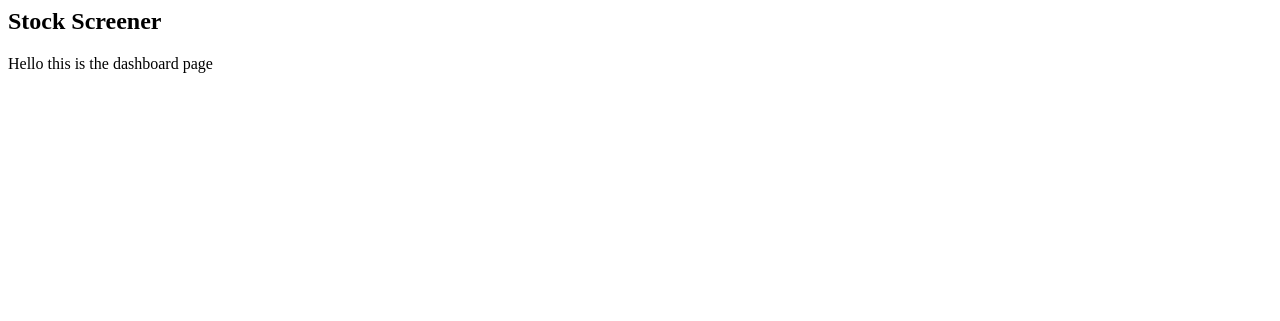
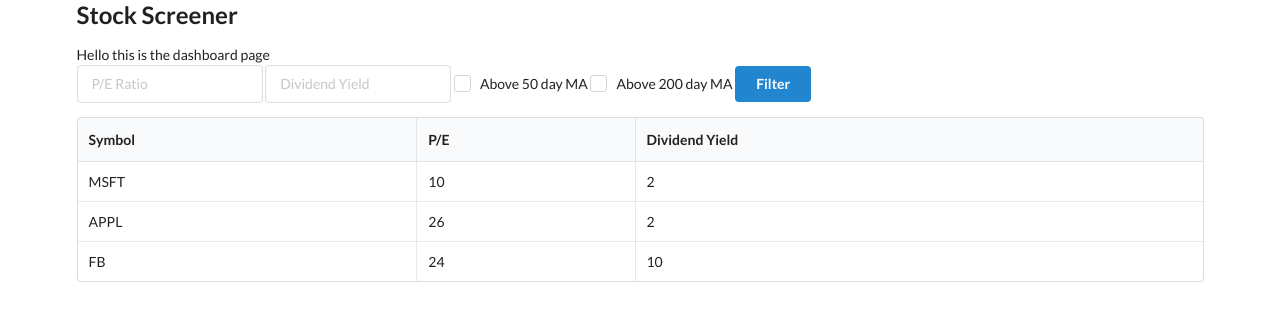
Before and after one commit to themrinalsinha/stock_screener, a FastAPI app: page / in a window 1280 px wide. Shown: the top 321 px of the page. Run offline with FastAPI, Linux system fonts and the light colour scheme; some libraries are stand-ins or nearby versions.

Commit message:
setting up UI

```diff
--- a/templates/home.html
+++ b/templates/home.html
@@ -1,5 +1,52 @@
 {% extends "layout.html" %}
 
 {% block content %}
-Hello this is the dashboard page
+Hello this is the dashboard page <br/>
+
+<div class="ui input">
+    <input type="text" placeholder="P/E Ratio">
+</div>
+
+<div class="ui input">
+    <input type="text" placeholder="Dividend Yield">
+</div>
+
+<div class="ui checkbox">
+    <input type="checkbox" name="example">
+    <label>Above 50 day MA</label>
+</div>
+
+<div class="ui checkbox">
+    <input type="checkbox" name="example ">
+    <label>Above 200 day MA</label>
+</div>
+
+<button class="ui button primary">Filter</button>
+
+<table class="ui celled table">
+    <thead>
+        <tr>
+            <th>Symbol</th>
+            <th>P/E</th>
+            <th>Dividend Yield</th>
+        </tr>
+    </thead>
+    <tbody>
+        <tr>
+            <td data-label="Name">MSFT</td>
+            <td data-label="Age">10</td>
+            <td data-label="Job">2</td>
+        </tr>
+        <tr>
+            <td data-label="Name">APPL</td>
+            <td data-label="Age">26</td>
+            <td data-label="Job">2</td>
+        </tr>
+        <tr>
+            <td data-label="Name">FB</td>
+            <td data-label="Age">24</td>
+            <td data-label="Job">10</td>
+        </tr>
+    </tbody>
+</table>
 {% endblock %}
--- a/templates/layout.html
+++ b/templates/layout.html
@@ -1,11 +1,21 @@
 <html>
     <head>
         <title>Stock Screener</title>
+        <link rel="stylesheet" href="https://cdn.jsdelivr.net/npm/semantic-ui@2.4.2/dist/semantic.min.css">
     </head>
     <body>
-        <h2>Stock Screener</h2>
 
-        {% block content %}
-        {% endblock %}
+        <div class="ui container">
+            <h2>Stock Screener</h2>
+            {% block content %}
+            {% endblock %}
+        </div>
+
+
+        <script
+            src="https://code.jquery.com/jquery-3.1.1.min.js"
+            integrity="sha256-hVVnYaiADRTO2PzUGmuLJr8BLUSjGIZsDYGmIJLv2b8="
+            crossorigin="anonymous"></script>
+        <script src="https://cdn.jsdelivr.net/npm/semantic-ui@2.4.2/dist/semantic.min.js"></script>
     </body>
 </html>
```
